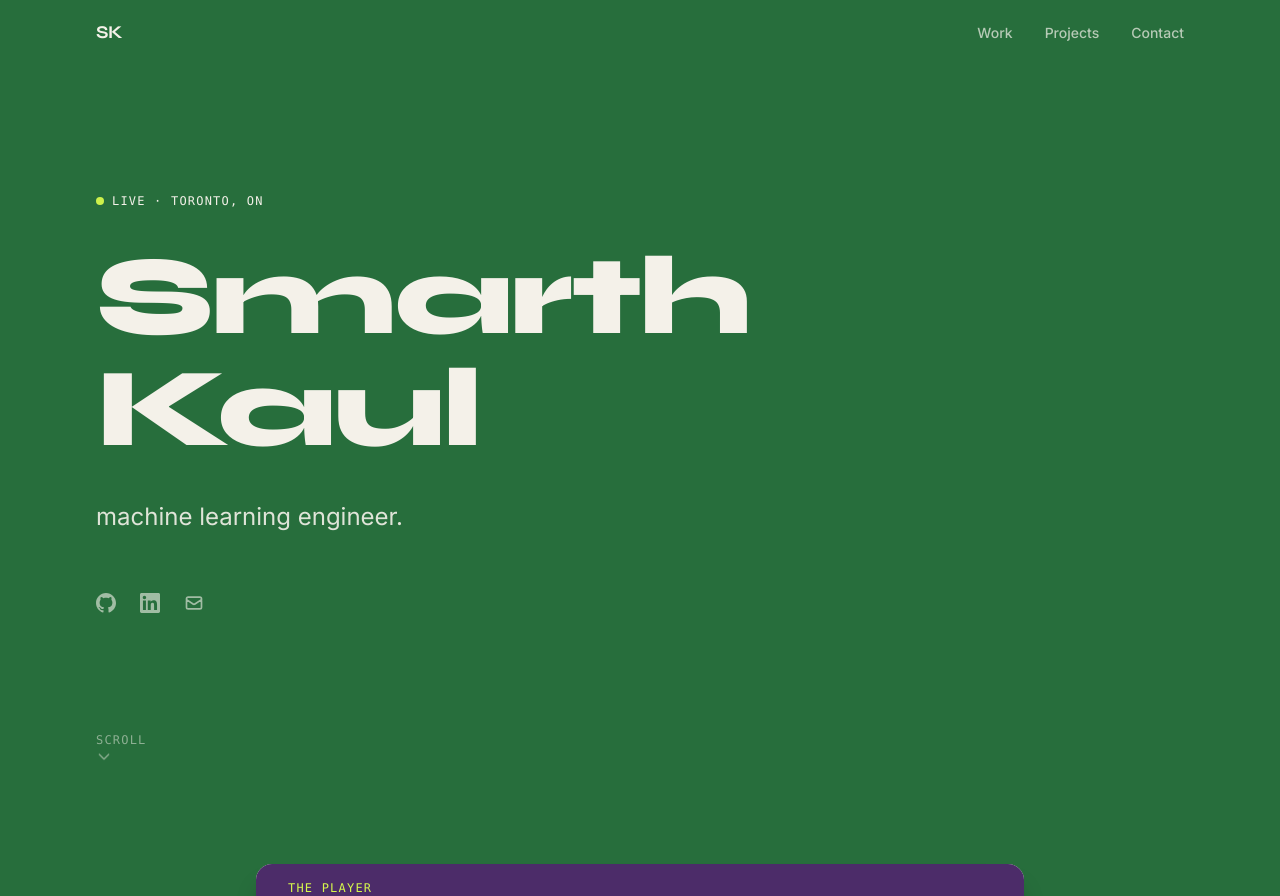
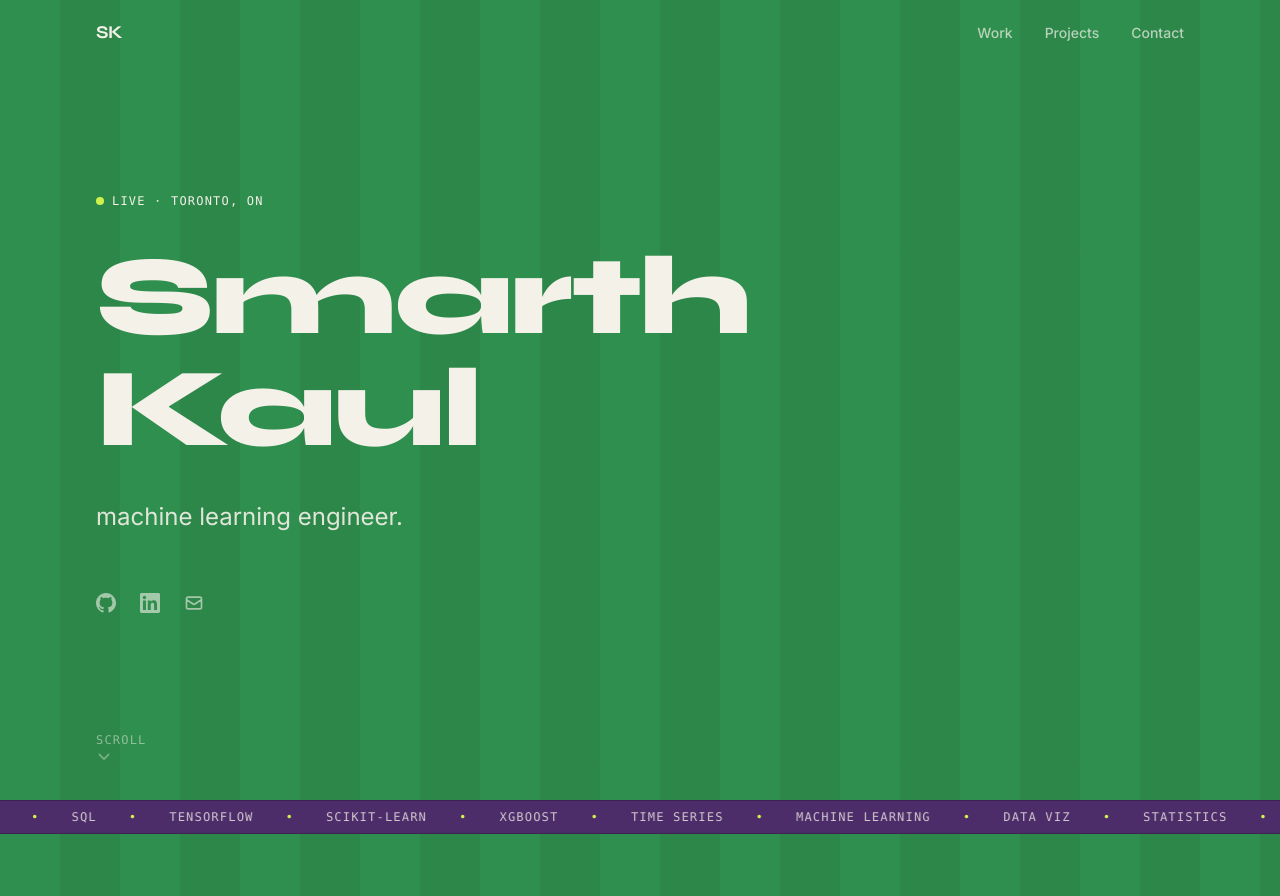
Before and after one commit to smarthkaul/smarthkaul.github.io, a React (Vite) app in the folder website/: page / in a window 1280 px wide. Shown: the top 896 px of the page. Built offline with nearby package versions, Linux system fonts and the light colour scheme.

Commit message:
Apply turf background, wire skills ticker, reskin 404 and meta

```diff
--- a/website/index.html
+++ b/website/index.html
@@ -6,6 +6,7 @@
     <meta name="viewport" content="width=device-width, initial-scale=1.0" />
     <title>Smarth Kaul — Statistics & Machine Learning</title>
     <meta name="description" content="Personal portfolio of Smarth Kaul — Statistics & ML student at the University of Toronto, with experience in data analysis, machine learning, and business consulting." />
+    <meta name="theme-color" content="#2f8f4e" />
   </head>
   <body>
     <div id="root"></div>
--- a/website/src/pages/Home.jsx
+++ b/website/src/pages/Home.jsx
@@ -3,17 +3,30 @@ import About from "../components/About";
 import Experience from "../components/Experience";
 import Projects from "../components/Projects";
 import Contact from "../components/Contact";
+import Ticker from "../components/broadcast/Ticker";
 
-const Home = () => {
-  return (
+const TECH = [
+  "Python",
+  "R",
+  "SQL",
+  "TensorFlow",
+  "Scikit-learn",
+  "XGBoost",
+  "Time Series",
+  "Machine Learning",
+  "Data Viz",
+  "Statistics",
+];
+
+const Home = () => (
   <>
     <Hero />
+    <Ticker items={TECH} />
     <About />
     <Experience />
     <Projects />
     <Contact />
   </>
 );
-};
 
 export default Home;
--- a/website/src/pages/Layout.jsx
+++ b/website/src/pages/Layout.jsx
@@ -2,16 +2,14 @@ import Navbar from "../components/Navbar";
 import Footer from "../components/Footer";
 import { Outlet } from "react-router-dom";
 
-const Layout = () => {
-  return (
+const Layout = () => (
   <>
     <Navbar />
-      <main>
+    <main className="court-turf min-h-screen">
       <Outlet />
     </main>
     <Footer />
   </>
 );
-};
 
 export default Layout;
--- a/website/src/pages/Pagenotfound.jsx
+++ b/website/src/pages/Pagenotfound.jsx
@@ -1,23 +1,27 @@
 import { Link } from "react-router-dom";
 
-const Pagenotfound = () => {
-  return (
-    <section className="min-h-screen bg-slate-950 flex items-center justify-center px-4">
-      <div className="text-center max-w-md">
-        <p className="font-display font-extrabold text-violet-400 text-8xl mb-4">404</p>
-        <h1 className="font-display font-bold text-white text-2xl mb-3">Page not found</h1>
-        <p className="text-slate-400 mb-8">
-          The page you&apos;re looking for doesn&apos;t exist or has been moved.
+const Pagenotfound = () => (
+  <section className="min-h-screen court-turf flex items-center justify-center px-4">
+    <div className="bg-cream text-charcoal rounded-2xl overflow-hidden shadow-xl shadow-black/25 max-w-md w-full text-center">
+      <div className="bg-wimbledon px-6 py-4">
+        <p className="font-mono text-ball text-xs uppercase tracking-widest">Line call</p>
+      </div>
+      <div className="px-6 py-10">
+        <p className="font-display font-extrabold text-wimbledon text-7xl mb-2">OUT</p>
+        <h1 className="font-display font-bold text-charcoal text-2xl mb-3">404 — page not found</h1>
+        <p className="text-charcoal/60 mb-8">
+          That shot landed out of bounds. The page you&apos;re looking for doesn&apos;t
+          exist or has been moved.
         </p>
         <Link
           to="/"
-          className="inline-flex items-center gap-2 bg-violet-600 hover:bg-violet-500 text-white px-6 py-3 rounded-lg font-semibold transition-colors duration-200"
+          className="inline-flex items-center gap-2 bg-wimbledon hover:bg-grass text-white px-6 py-3 rounded-lg font-semibold transition-colors duration-200"
         >
-          ← Back home
+          &larr; Back to the court
         </Link>
       </div>
-    </section>
-  );
-};
+    </div>
+  </section>
+);
 
 export default Pagenotfound;
```
Lines whose indentation alone changed are shown as unchanged.
